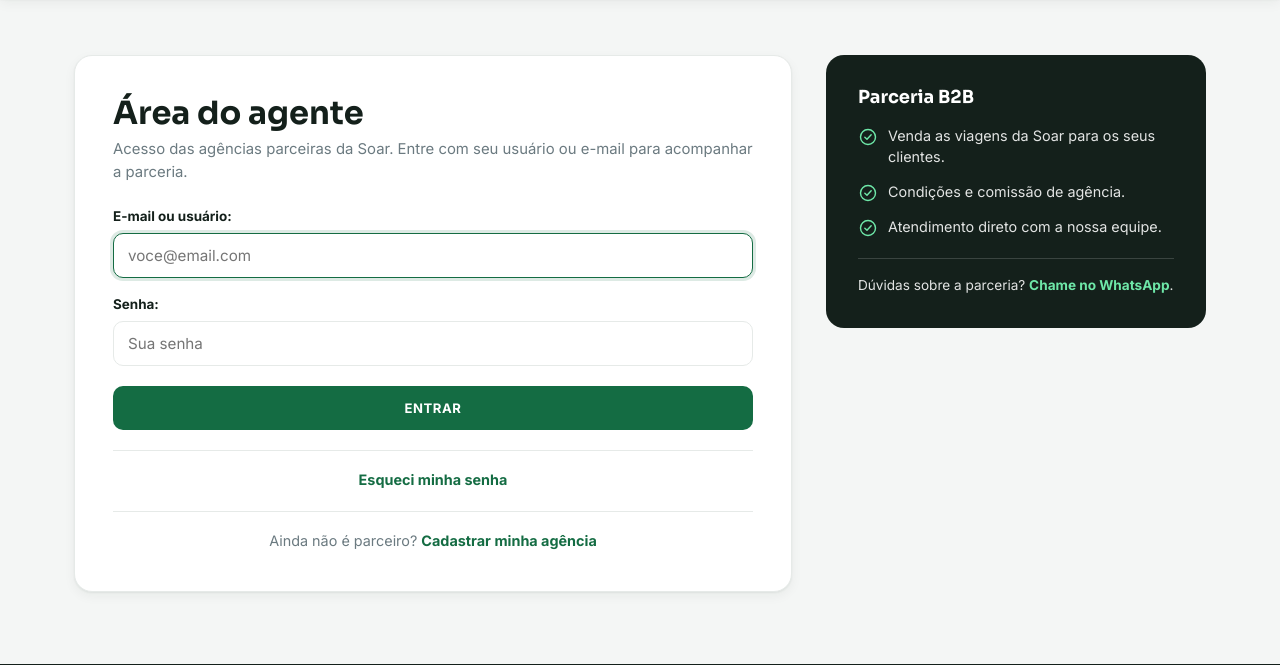
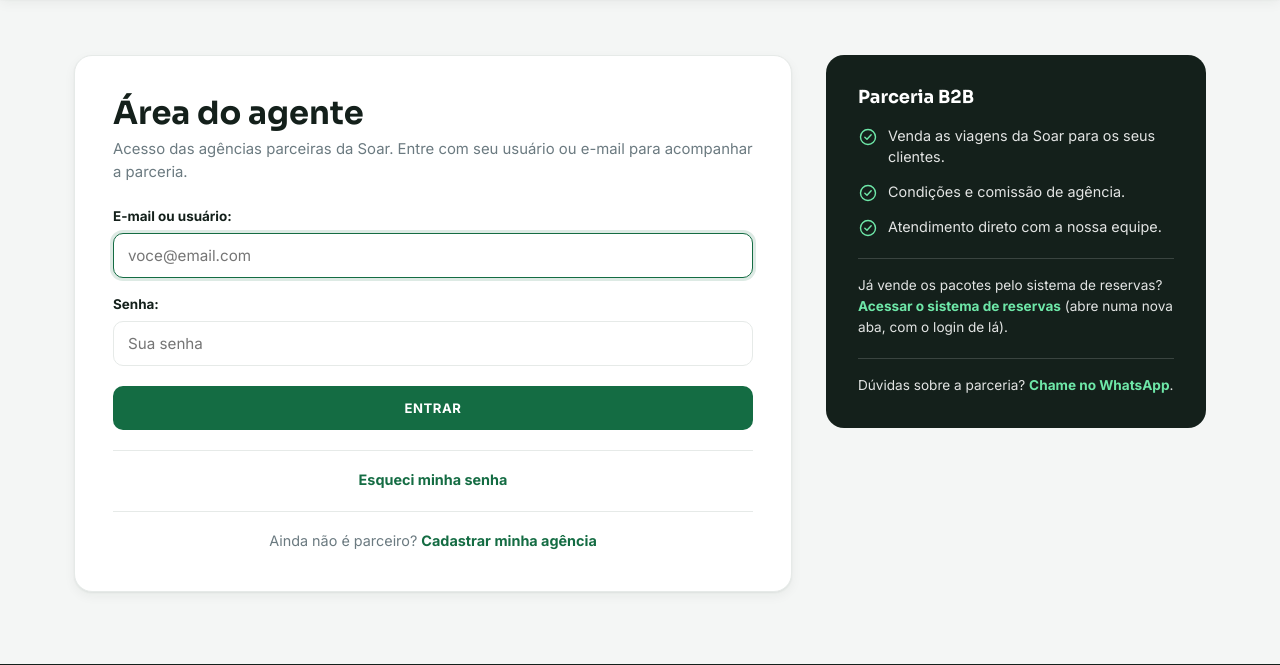
Before and after one commit to gustavoeguchi06-sys/Soar-Viagem, a Django app: page /b2b/ in a window 1280 px wide. Shown: the part 77-742 px from the top of the page. Run offline with Django 5.2, Linux system fonts and the light colour scheme; parts of the project's set-up code (start-up, migrations or seed data) failed here and were passed over.

Commit message:
Botão para o sistema de reservas no painel da agência e na tela B2B
O sistema de reservas da operadora (reservassoar.com.br) continua separado,
com banco e login próprios: o site só leva o agente até lá, numa nova aba.
O endereço vem de SOAR_RESERVAS_URL; vazio esconde o botão.

Co-Authored-By: Claude Opus 5.5 <noreply@anthropic.com>

```diff
--- a/contas/context_processors.py
+++ b/contas/context_processors.py
@@ -1,6 +1,12 @@
-"""Deixa os templates saberem se o botão do Google deve aparecer."""
+"""Deixa os templates saberem quais botões de fora do site devem aparecer."""
+from django.conf import settings
+
 from . import google
 
 
 def google_login(request):
     return {'google_login_ativo': google.configurado()}
+
+
+def sistema_reservas(request):
+    return {'sistema_reservas_url': settings.SISTEMA_RESERVAS_URL}
--- a/static/css/agencia.css
+++ b/static/css/agencia.css
@@ -14,10 +14,10 @@
                   text-transform: uppercase; color: #6ee7a8; margin-bottom: 6px; }
 .ag-faixa h1 { color: #fff; font-size: clamp(1.35rem, 3vw, 1.85rem); }
 .ag-faixa p { margin-top: 4px; font-size: .9rem; max-width: 60ch; }
-.ag-faixa__acoes { display: flex; align-items: center; gap: 10px; }
+.ag-faixa__acoes { display: flex; flex-wrap: wrap; align-items: center; gap: 10px; }
 .ag-faixa__acoes form { margin: 0; }
-.ag-btn-sair { background: transparent; color: #fff; border-color: rgba(255, 255, 255, .35); }
-.ag-btn-sair:hover { background: rgba(255, 255, 255, .1); }
+.ag-btn-sair, .ag-btn-claro { background: transparent; color: #fff; border-color: rgba(255, 255, 255, .35); }
+.ag-btn-sair:hover, .ag-btn-claro:hover { background: rgba(255, 255, 255, .1); }
 
 /* abas */
 .ag-abas { display: flex; gap: 4px; overflow-x: auto; scrollbar-width: none; }
--- a/templates/agencia/_base.html
+++ b/templates/agencia/_base.html
@@ -21,6 +21,11 @@
             </div>
             <div class="ag-faixa__acoes">
                 <a class="btn btn--verde btn--sm" href="{% url 'destinations:calendario' %}">Ver viagens</a>
+                {% if sistema_reservas_url %}
+                <a class="btn btn--sm ag-btn-claro" href="{{ sistema_reservas_url }}"
+                   target="_blank" rel="noopener noreferrer"
+                   title="Abre o sistema de reservas da Soar numa nova aba">Sistema de reservas</a>
+                {% endif %}
                 <form action="{% url 'contas:sair' %}" method="post">
                     {% csrf_token %}
                     <button type="submit" class="btn btn--sm ag-btn-sair">
--- a/templates/contas/b2b.html
+++ b/templates/contas/b2b.html
@@ -40,6 +40,13 @@
                 <li><svg class="ic" viewBox="0 0 24 24"><use href="#ic-check"></use></svg>
                     Atendimento direto com a nossa equipe.</li>
             </ul>
+            {% if sistema_reservas_url %}
+            <p class="conta-lado__ajuda">
+                Já vende os pacotes pelo sistema de reservas?
+                <a href="{{ sistema_reservas_url }}" target="_blank" rel="noopener noreferrer">Acessar o
+                   sistema de reservas</a> (abre numa nova aba, com o login de lá).
+            </p>
+            {% endif %}
             <p class="conta-lado__ajuda">
                 Dúvidas sobre a parceria?
                 <a href="https://wa.me/5511999999999" target="_blank" rel="noopener">Chame no WhatsApp</a>.
```
Also changed, not shown: agencia/tests.py (+11 -0 lines), soar/settings.py (+8 -0 lines), 1 other file.
